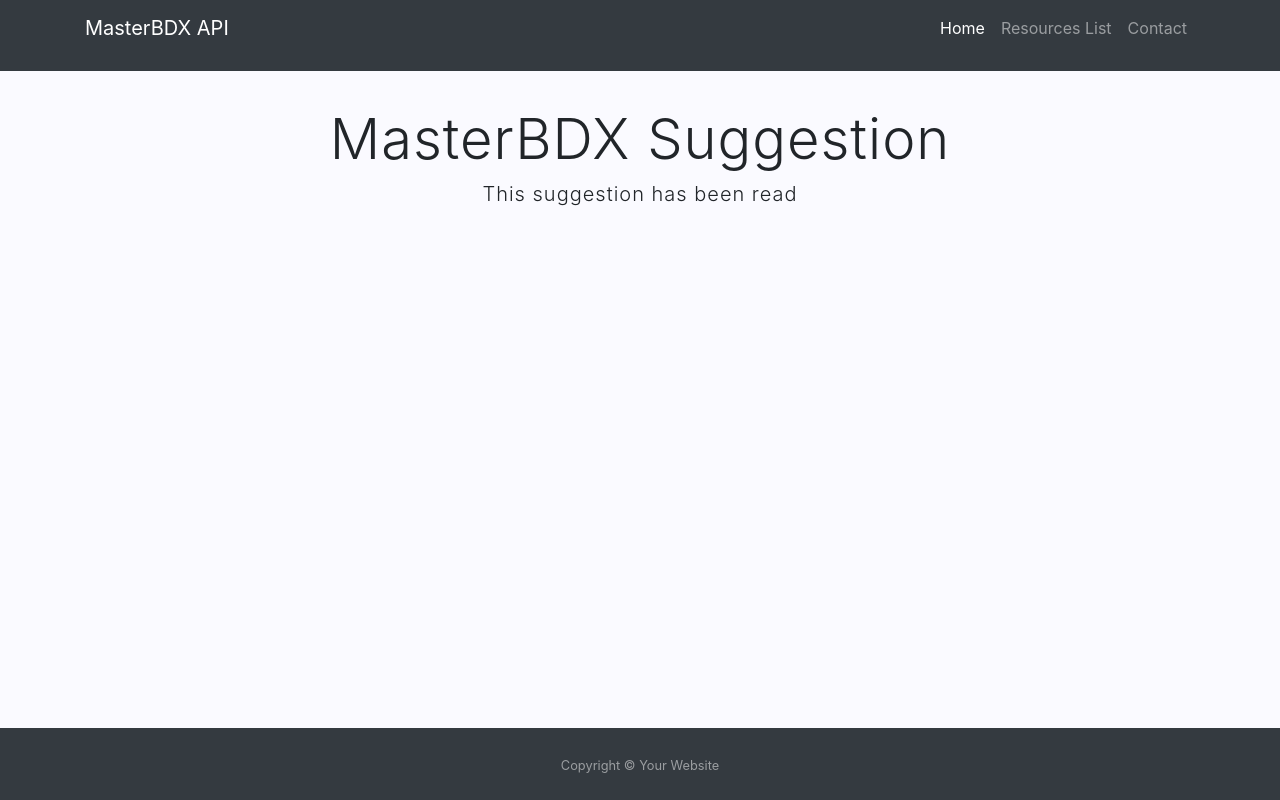
After one commit to MasterBDX/find-your-api, a Django app: page /suggestion/30/read/ in a window 1280 px wide. The commit adds this page. Run offline with Django 3.2, Linux system fonts and the light colour scheme; data comes from the database, SQL or seed files in the repository; both versions use the stored data as it was after the commit; some libraries are stand-ins or nearby versions.

Commit message:
added contact page

```diff
--- a/main/admin.py
+++ b/main/admin.py
@@ -1,10 +1,11 @@
 from django.contrib import admin
 
-from .models import ApiGuide,SiteInfo,Suggestion
+from .models import ApiGuide,SiteInfo,Suggestion,Contact
 
 class SuggestionAdmin(admin.ModelAdmin):
     list_display = ('name','email','read','timestamp')
 
 admin.site.register(ApiGuide)
 admin.site.register(SiteInfo)
+admin.site.register(Contact)
 admin.site.register(Suggestion,SuggestionAdmin)
--- a/main/forms.py
+++ b/main/forms.py
@@ -5,4 +5,4 @@ from .models import Suggestion
 class AddSuggestionForm(forms.ModelForm):
     class Meta:
         model = Suggestion
-        fields = ['name','email','suggestion']
+        fields = ['name','email','subject','suggestion']
--- a/main/models.py
+++ b/main/models.py
@@ -49,10 +49,30 @@ class ApiGuide(models.Model):
 class Suggestion(models.Model):
     name = models.CharField(max_length=255)
     email  = models.EmailField()
+    subject = models.CharField(max_length=255)
     suggestion = models.TextField()
     read = models.BooleanField(default=False)
     timestamp = models.DateTimeField(auto_now_add=True)
     updated = models.DateTimeField(auto_now=True)
 
     def __str__(self):
-        return self.name
+        return self.name + ' Suggestion'
+
+
+class Contact(models.Model):
+    gmail = models.EmailField(null=True,blank=True)
+    outlook = models.EmailField(null=True,blank=True)
+    image = models.ImageField(upload_to=get_image_name,blank=True,null=True)
+
+    class Meta:
+        verbose_name = 'Contact Info'
+        verbose_name_plural = 'Contact Info'
+    def __str__(self):
+        return self.gmail or self.outlook or 'Empty Email Fields'
+
+    def validated_image_url(self):
+        try:
+            image_url = self.image.url
+        except:
+            image_url = None
+        return image_url
--- a/main/signals.py
+++ b/main/signals.py
@@ -1,11 +1,28 @@
 from django.dispatch import receiver
-from django.db.models.signals import pre_save
+from django.db.models.signals import pre_save,post_save
+from django.core.mail import send_mail
+from django.template.loader import get_template
+from django.conf import settings
+from django.urls import reverse
 
-from .models import ApiGuide
+from .models import ApiGuide,Suggestion
 from .utils import unique_slug_generator
 
+from  urllib.parse import urljoin
 
 @receiver(pre_save,sender=ApiGuide)
 def get_api_slug(sender,instance,**kwargs):
     if not instance.slug:
         instance.slug = unique_slug_generator(instance)
+
+
+@receiver(post_save,sender=Suggestion)
+def send_suggestion(sender,instance,created,**kwrags):
+    if created:
+        url_ = urljoin(getattr(settings,'BASE_URL'),reverse('main:suggestion-read',kwargs={"pk":instance.id}))
+        context = {'obj':instance,'url':url_}
+        txt_ = get_template('snippets/suggestion_text_message.txt').render(context)
+        html_ = get_template('snippets/suggestion_html_message.html').render(context)
+        recipient_list = [getattr(settings,'MAIN_EMAIL')]
+        email = send_mail(instance.subject, txt_, instance.email, recipient_list,html_message=html_, fail_silently=False)
+        print(email,'sending status')
--- /dev/null
+++ b/main/templates/snippets/suggestion_text_message.txt
@@ -0,0 +1,4 @@
+<h1>{{name}} Suggestion</h1>
+<p>From : {{obj.name}},{{obj.email}}</p>
+<p>Suggestion : {{obj.suggestion|safe}}</p>
+<p><a href="{{url_}}">Mark as read</a></p>
--- /dev/null
+++ b/main/templates/sug_has_been_read.html
@@ -0,0 +1,28 @@
+{% extends 'index.html' %}
+
+{% load static %}
+{% block title %}
+  Home
+{% endblock  %}
+
+{% block content %}
+
+<!-- Page Content -->
+<section class="second-section">
+  <div class="divider"></div>
+  <div class="container">
+    <div class="row">
+      <div class="col-md-10 m-auto text-center"">
+        <h3 class="display-4" >{{obj.name}} Suggestion</h3>
+        <p class="lead">
+            This suggestion has been read
+        </p>
+      </div>
+      </div>
+      </div>
+
+
+</section>
+
+
+{% endblock content %}
--- a/main/urls.py
+++ b/main/urls.py
@@ -1,6 +1,8 @@
 from django.urls import path
 
-from .views import HomeView, APIListView, APIDetialView,AddSuggestionView
+from .views import (HomeView, APIListView, APIDetialView,
+                    AddSuggestionView,mark_as_read_view,
+                    ContactView)
 
 app_name = 'main'
 urlpatterns = [
@@ -9,4 +11,7 @@ urlpatterns = [
     path('apis/<slug:slug>/guide/', APIDetialView.as_view(),name="detail" ),
     path('apis/<slug:slug>/suggestion/add/',
           AddSuggestionView.as_view(),name="suggestion-add" ),
+    path('suggestion/<pk>/read/',
+          mark_as_read_view,name="suggestion-read" ),
+    path('contact/', ContactView.as_view(),name="contact" ),
 ]
--- a/main/views.py
+++ b/main/views.py
@@ -1,4 +1,4 @@
-from django.shortcuts import render
+from django.shortcuts import render,get_object_or_404,redirect
 from django.urls import reverse_lazy
 from django.contrib.messages.views import SuccessMessageMixin
 from django.views.generic.edit import BaseCreateView
@@ -7,7 +7,7 @@ from django.views.generic import (TemplateView,
                                   DetailView,
                                   CreateView)
 
-from .models import ApiGuide,SiteInfo,Suggestion
+from .models import ApiGuide,SiteInfo,Suggestion,Contact
 from .forms import AddSuggestionForm
 
 
@@ -18,7 +18,6 @@ class HomeView(TemplateView):
         context = super().get_context_data(**kwargs)
         context["object"] = SiteInfo.objects.last()
         return context
-
 
 
 class APIListView(ListView):
@@ -48,3 +47,24 @@ class AddSuggestionView(SuccessMessageMixin,BaseCreateView):
         if not self.success_url:
             raise ImproperlyConfigured("No URL to redirect to. Provide a success_url.")
         return str(self.success_url) + '#suggestion'  # success_url may be lazy
+
+
+def mark_as_read_view(request,pk,*args,**kwargs):
+    sug = get_object_or_404(Suggestion,pk=pk)
+    sug.read = True
+    sug.save()
+    context = {'obj':sug}
+    return render(request,'sug_has_been_read.html',context)
+
+
+class ContactView(TemplateView):
+    template_name = 'contact.html'
+
+    def get_context_data(self, **kwargs):
+        context = super().get_context_data(**kwargs)
+        context["object"] = Contact.objects.last()
+        try :
+            context["image_url"] = SiteInfo.objects.last().validated_image_url
+        except:
+            pass
+        return context
--- a/templates/snippets/navigation.html
+++ b/templates/snippets/navigation.html
@@ -23,7 +23,7 @@
             {% endif %}
           {% endif %}
           <li class="nav-item">
-            <a class="nav-link" href="#">Contact</a>
+            <a class="nav-link" href="{% url 'main:contact' %}">Contact</a>
           </li>
         </ul>
       </div>
```
Also changed, not shown: api/settings/production.py (+11 -0 lines), main/templates/contact.html (added, +42 -0 lines), main/templates/home.html (+8 -3 lines), main/templates/snippets/suggestion_html_message.html (added, +9 -0 lines), db.sqlite3, main/migrations/0011_suggestion_subject.py (added), main/migrations/0012_contact.py (added), main/migrations/0013_contact_image.py (added), main/migrations/0014_auto_20201118_0601.py (added).
